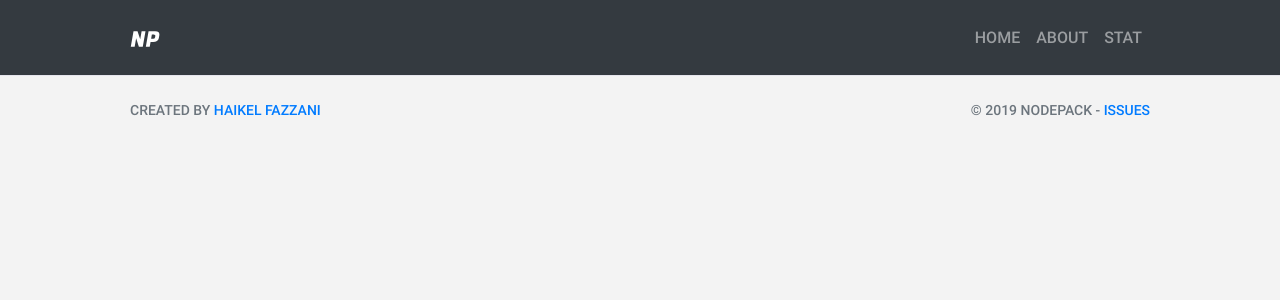
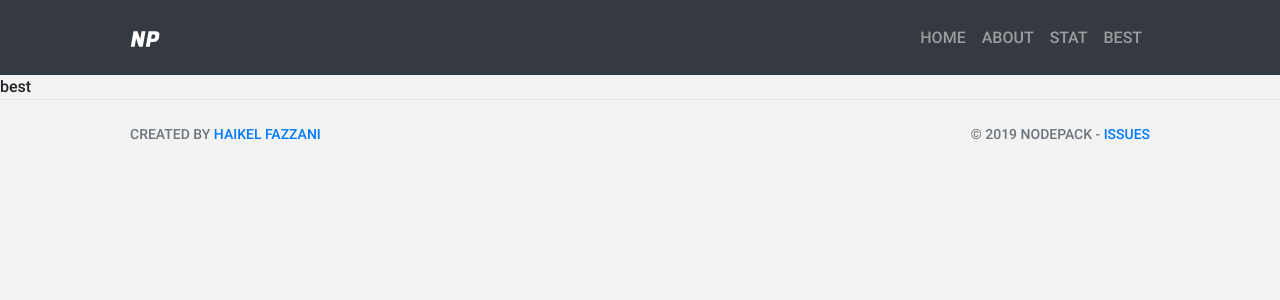
Before and after one commit to haikelfazzani/node-pack, a React (Create React App) app: page /best in a window 1280 px wide. Shown: the top 300 px of the page. Built offline with nearby package versions, Linux system fonts and the light colour scheme; no server answers; what @haikel/min-captcha would draw is missing.

Commit message:
update app

```diff
--- a/src/components/Nav.js
+++ b/src/components/Nav.js
@@ -36,6 +36,10 @@ export default function Nav() {
             <Link to="/package/stat" className="nav-link">STAT</Link>
           </li>
 
+          <li className="nav-item">
+            <Link to="/best" className="nav-link">Best</Link>
+          </li>
+
         </ul>
       </div>
 
--- a/src/pages/BestPractice.js
+++ b/src/pages/BestPractice.js
@@ -17,7 +17,7 @@ export default class BestPractice extends Component {
 
   render() {
     return (
-      <div>
+      <div>best
          {this.state.isLoaded && <ReactMarkdown source={this.state.data} />}
       </div>
     )
```
